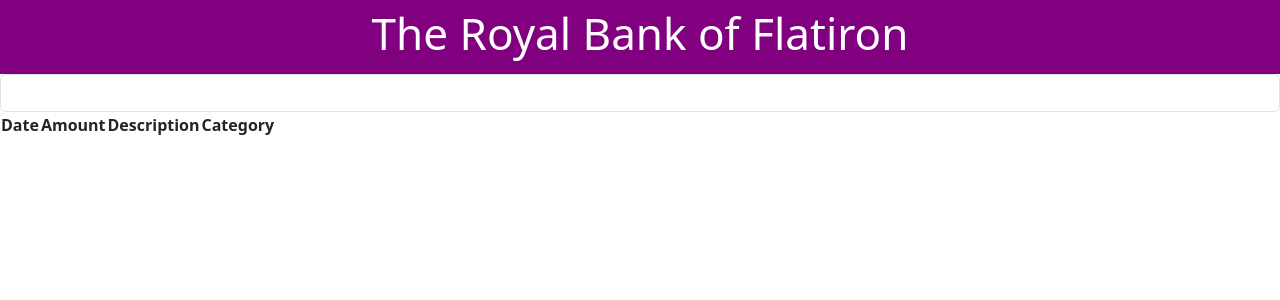
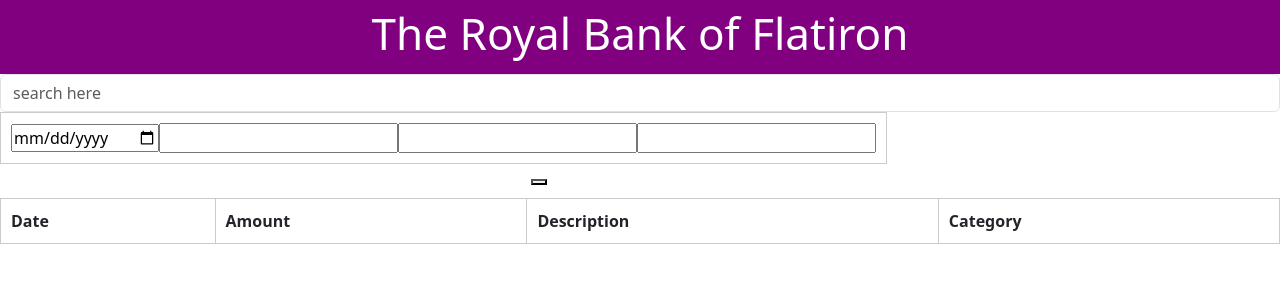
Before and after one commit to Muchai248/Bank-of-Flatiron, a React (Create React App) app in the folder bank-app/: page / in a window 1280 px wide. Shown: the top 300 px of the page. Built offline with nearby package versions, Linux system fonts and the light colour scheme; no server answers.

Commit message:
initial commit

```diff
--- a/bank-app/src/App.css
+++ b/bank-app/src/App.css
@@ -11,3 +11,24 @@
     animation: App-logo-spin infinite 20s linear;
   }
 }
+
+
+button{
+  text-align: center;
+  justify-content: center;
+  margin-left: 650px;
+  margin-top: 10px;
+  font-size: 20px;
+
+}
+th,td{
+  border:1px solid rgb(204, 203, 203);
+  padding: 10px;
+
+
+
+}
+table{
+  border-collapse: collapse;
+  width: 100%;
+}
--- a/bank-app/src/App.js
+++ b/bank-app/src/App.js
@@ -3,7 +3,7 @@ import Header from "./component/Header";
 import SearchBar from "./component/SearchBar";
 import TransactionItem from "./component/TransactionItem";
 import "./App.css";
-
+import Form from "./component/Form";
 import Transaction from "./component/Transaction";
 
 
@@ -26,7 +26,7 @@ function App() {
       {/* <TransactionItem/> */}
       <Header/>
       <SearchBar/>
-
+    <Form/>
       <Transaction transactions={transaction} />
     </div>
     </>
--- /dev/null
+++ b/bank-app/src/component/Form.js
@@ -0,0 +1,29 @@
+import React from "react";
+
+function Form(){
+
+    function handleSearch(event){
+
+        console.log(event)
+    }
+    return(
+        <>
+        <form>
+            <tr><td>
+                <input type="date"></input>
+                <input ></input>
+                <input></input>
+                <input></input>
+                </td>
+            </tr>
+
+            <button style={{margin:"4px 109px 13px 531px", boxSizing:"border-box"}} onSubmit={handleSearch}></button>
+        </form>
+
+        </>
+
+    )
+
+}
+
+export default Form;
--- a/bank-app/src/component/SearchBar.js
+++ b/bank-app/src/component/SearchBar.js
@@ -1,12 +1,20 @@
 import React,{useState} from "react";
+
 
 
 function SearchBar(){
 const [hint, setHint]= useState("")
 
+
+
+// const results=transaction.filter(tran=> {
+//     return tran.description.toLowerCase().includes(hint.toLowerCase())
+// })
+
     function handleSearch(event){
-        event.target.value
+    const hint=event.target.value
         setHint(hint)
+
     }
     return(
         <>
@@ -15,6 +23,7 @@ const [hint, setHint]= useState("")
         className="form-control"
         id="exampleFormControlInput1"
         type="search"
+        placeholder="search here"
         onChange={handleSearch}
         value={hint}
         // style={{
```
